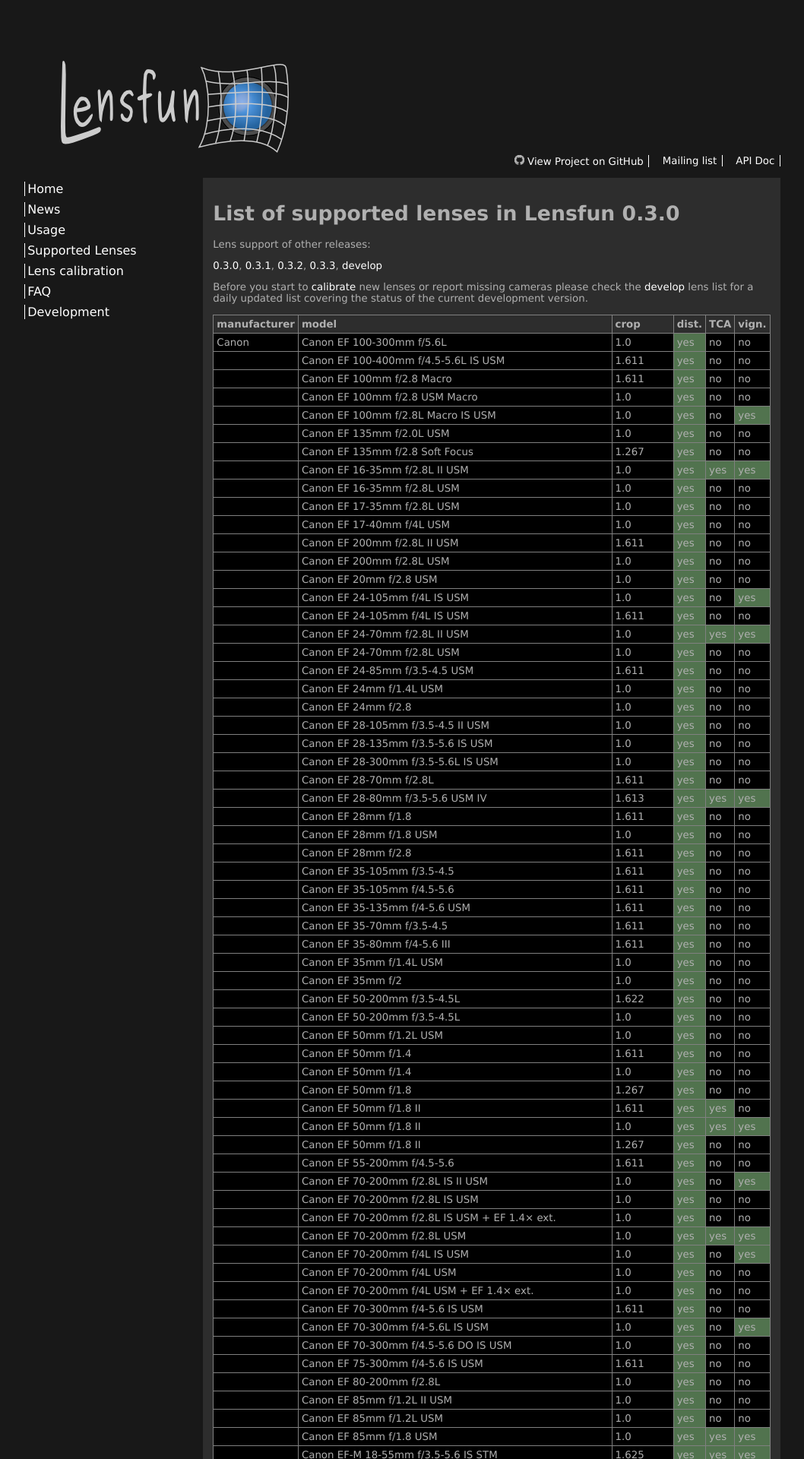
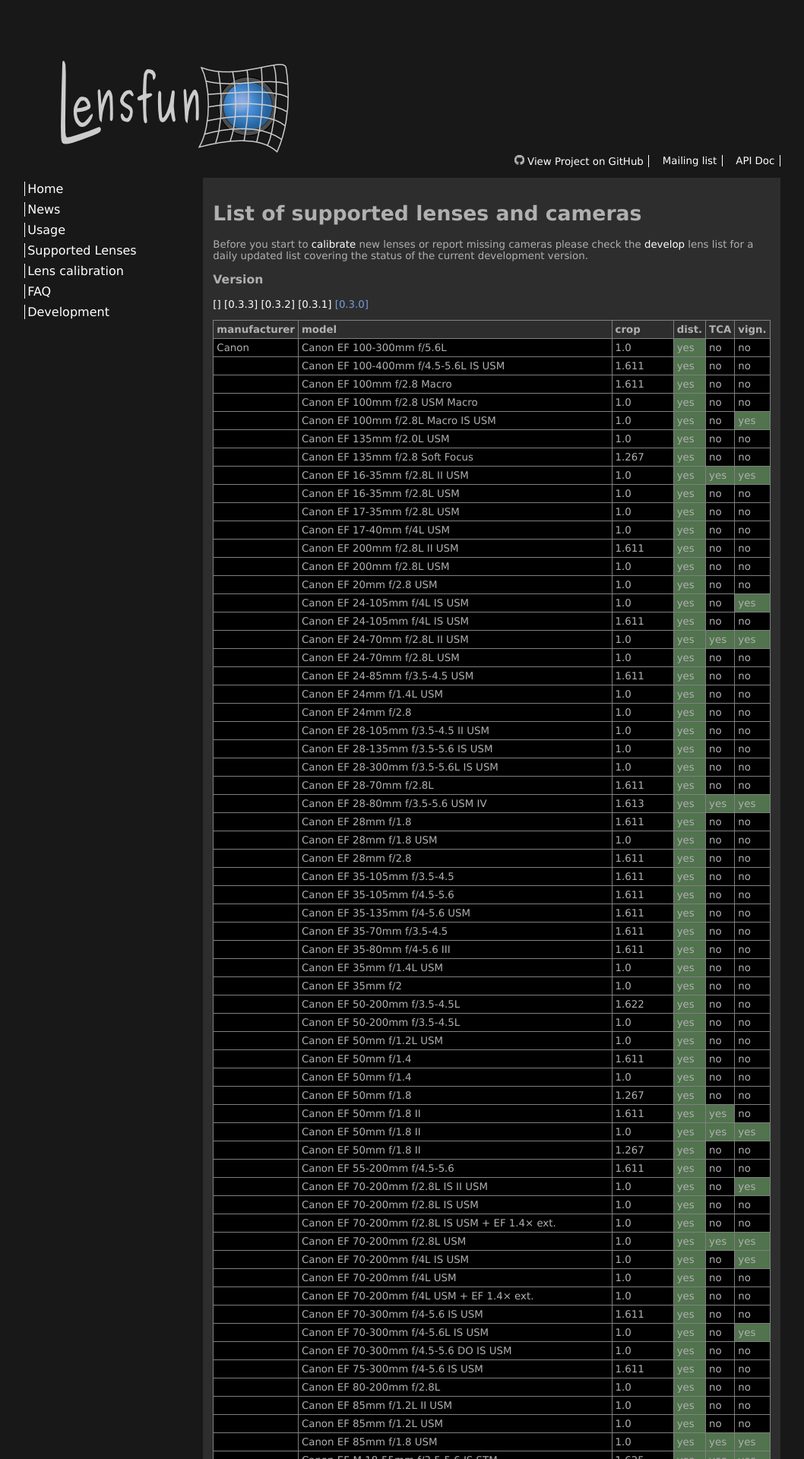
Before and after one commit to lensfun/lensfun.github.io, a Jekyll site: the page built from _posts/lenslist/2014-09-30-Lenslist-0.3.0.md, in a window 1280 px wide. Shown: the top 1920 px of the page at 76% size, without its empty margins (49-1107 px from the left). Built offline with Jekyll 4.4.1, drawn with Linux system fonts in a browser that asks for light colours.

Commit message:
Improve layout of lens list

```diff
--- a/_includes/lenslist-overview.md
+++ b/_includes/lenslist-overview.md
@@ -1,9 +1,5 @@
-Lens support of other releases:
 
-[0.3.0]({% post_url /lenslist/2014-09-30-Lenslist-0.3.0 %}),
-[0.3.1]({% post_url /lenslist/2015-05-10-Lenslist-0.3.1 %}),
-[0.3.2]({% post_url /lenslist/2015-11-16-Lenslist-0.3.2 %}),
-[0.3.3]({% post_url /lenslist/2022-02-22-Lenslist-0.3.3 %}),
-[develop]({% post_url /lenslist/2999-12-31-Lenslist-master %})
+Before you start to [calibrate](/calibration/) new lenses or report missing cameras please check the [develop]({% post_url /lenslist//2999-12-31-Lenslist-master %}) lens list for a daily updated list covering the status of the current development version.
 
-Before you start to [calibrate](/calibration/) new lenses or report missing cameras please check the [develop]({% post_url /lenslist/2022-02-22-Lenslist-0.3.3 %}) lens list for a daily updated list covering the status of the current development version.
+### Version ###
+{% for post in site.categories.lenslist %}{% if page.url == post.url %}<a href="{{ post.url }}" class="active">[{{ post.version_tag }}]</a>&nbsp;{% else %}<a href="{{ post.url }}">[{{ post.version_tag }}]</a>&nbsp;{% endif %}{% endfor %}
--- a/_posts/lenslist/2014-09-30-Lenslist-0.3.0.md
+++ b/_posts/lenslist/2014-09-30-Lenslist-0.3.0.md
@@ -1,7 +1,8 @@
 ---
-title: List of supported lenses in Lensfun 0.3.0
+title: List of supported lenses and cameras
 layout: default
 category: lenslist
+version_tag: 0.3.0
 ---
 
 {% include lenslist-overview.md %}
--- a/styles.css
+++ b/styles.css
@@ -33,10 +33,6 @@ body {
   margin: 0; padding: 0;
   padding-left:0.2em;
   margin-bottom: 0.5em;
-}
-
-#navigation .active {
-  color: #74A0DA;
 }
 
 #top-navigation {
@@ -146,3 +142,7 @@ a:active {
   background:transparent;
   color:#ffffff;
 }
+
+.active {
+  color: #74A0DA !important;
+}
```
Also changed, not shown: _includes/lenslist-develop-header.md (added, +8 -0 lines), _posts/lenslist/2015-05-10-Lenslist-0.3.1.md (+2 -1 lines), _posts/lenslist/2015-11-16-Lenslist-0.3.2.md (+2 -1 lines), _posts/lenslist/2022-02-22-Lenslist-0.3.3.md (+2 -1 lines), lenslist.md (+2 -3 lines).
